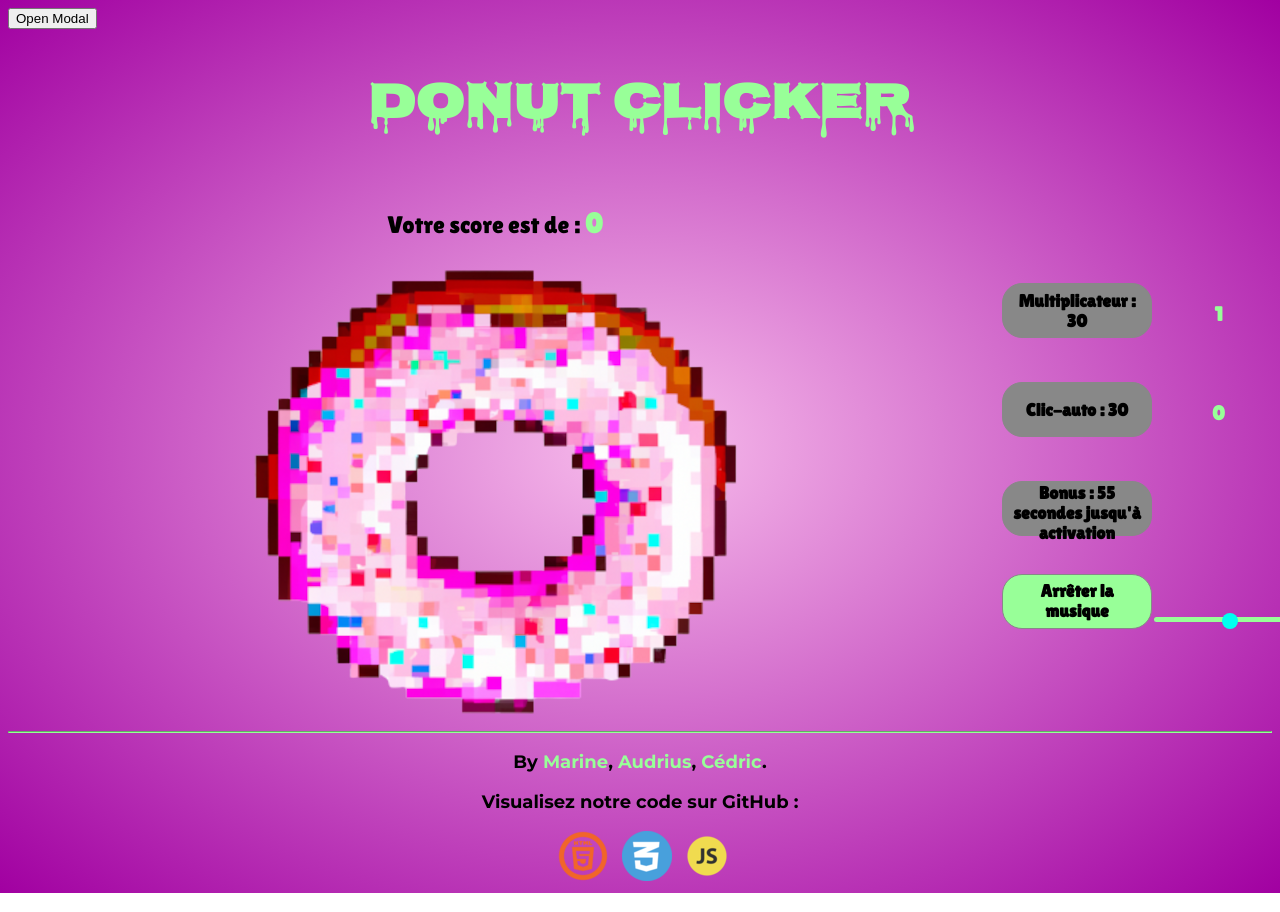
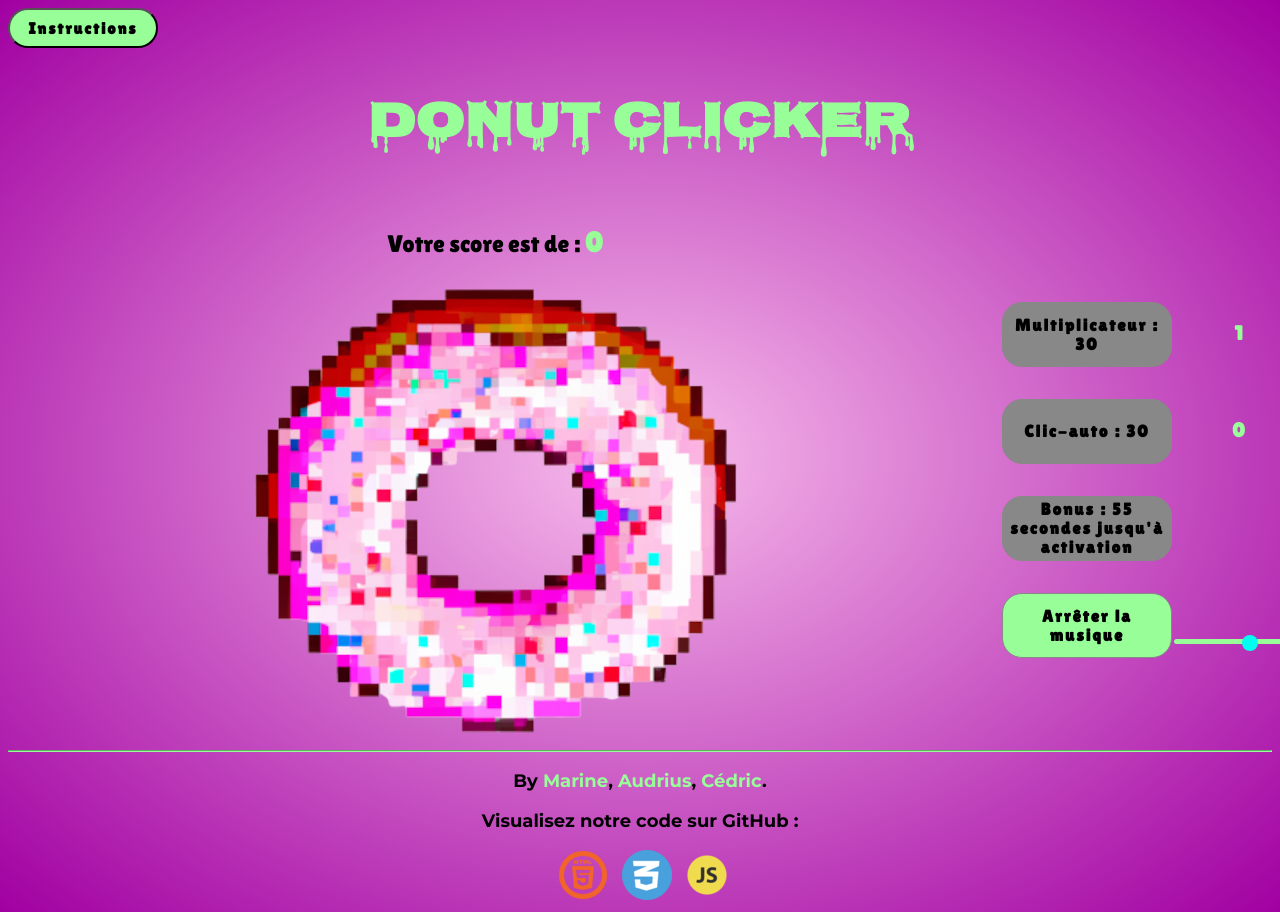
Before and after one commit to MarineVH/cookie-clicker-test, a plain HTML site: page cookie-clicker/index.html in a window 1280 px wide. Shown: the top 912 px of the page. Drawn offline with Linux system fonts and the light colour scheme.

Commit message:
modifs bouton instructions + setup button

```diff
--- a/cookie-clicker/index.html
+++ b/cookie-clicker/index.html
@@ -1,5 +1,6 @@
 <!doctype html>
 <html lang="fr">
+
 <head>
   <meta charset="UTF-8" />
   <link rel="stylesheet" href="style.css">
@@ -8,15 +9,16 @@
   <meta name="description" content="game donut-clicker">
   <!--Désactivation clic droit-->
   <script type="text/javascript">
-      document.oncontextmenu = function() {
+    document.oncontextmenu = function () {
       return false;
     }
   </script>
 
   <title>Donut-Clicker</title>
 </head>
+
 <body>
-    <button id="myBtn">Open Modal</button>
+  <button id="myBtn">Instructions</button>
 
   <!-- The Modal -->
   <div id="myModal" class="modal">
@@ -45,28 +47,39 @@
     </div>
 
     <div id="setup">
-      <button type="button" id="btn-multi" aria-label="Multiplicateur">Multiplicateur : <span id="prix-multi">0</span></button>
+      <button type="button" id="btn-multi" aria-label="Multiplicateur">Multiplicateur : <span
+          id="prix-multi">0</span></button>
       <p id="multi" class="multi">0</p>
-      <button type="button" id="btn-bonus" aria-label="Bonus"><span id="bonus"> Bonus : </span><span id="timer">0</span></button>
+      <button type="button" id="btn-bonus" aria-label="Bonus"><span id="bonus"> Bonus : </span><span
+          id="timer">0</span></button>
       <button type="button" id="btn-auto" aria-label="auto-clic">Clic-auto : <span id="clic-auto">0</span></button>
       <p id="auto" class="auto">0</p>
 
 
       <!--Musique-->
-    <audio id="music" autoplay loop  aria-label="Lecteur audio">
+      <audio id="music" autoplay loop aria-label="Lecteur audio">
         <source src="gnork-party-improved-171719.mp3" type="audio/mpeg">
       </audio>
       <button id="btn-stop" onclick="stopMusic()" aria-label="Arrêter la musique">Arrêter la musique</button>
-    <input id="volume" type="range" min="0" max="1" step="0.1" oninput="setVolume(this.value)" value="0.6" aria-label="Contrôle du volume">
+      <input id="volume" type="range" min="0" max="1" step="0.1" oninput="setVolume(this.value)" value="0.6"
+        aria-label="Contrôle du volume">
     </div>
     <footer>
       <hr>
-      <p id="name">By <a href="https://github.com/MarineVH" title="GitHub">Marine</a>, <a href="https://github.com/AudriusGrebliunas" title="GitHub">Audrius</a>, <a href="https://github.com/cebe0210" title="GitHub">Cédric</a>.</p>
+      <p id="name">By <a href="https://github.com/MarineVH" title="GitHub">Marine</a>, <a
+          href="https://github.com/AudriusGrebliunas" title="GitHub">Audrius</a>, <a href="https://github.com/cebe0210"
+          title="GitHub">Cédric</a>.</p>
       <p>Visualisez notre code sur GitHub :</p>
-      <div id="code"><a href="https://github.com/MarineVH/cookie-clicker/blob/main/cookie-clicker/index.html" title="HTML"><img src="img/html.webp" alt="html"></a> <a href="https://github.com/MarineVH/cookie-clicker/blob/main/cookie-clicker/style.css" title="CSS"><img src="img/css.webp" alt="CSS"><a href="https://github.com/MarineVH/cookie-clicker/blob/main/cookie-clicker/main.js" title="JavaScript"><img src="img/js.webp" alt="JavaScript"></a></div>
+      <div id="code"><a href="https://github.com/MarineVH/cookie-clicker/blob/main/cookie-clicker/index.html"
+          title="HTML"><img src="img/html.webp" alt="html"></a> <a
+          href="https://github.com/MarineVH/cookie-clicker/blob/main/cookie-clicker/style.css" title="CSS"><img
+            src="img/css.webp" alt="CSS"><a
+            href="https://github.com/MarineVH/cookie-clicker/blob/main/cookie-clicker/main.js" title="JavaScript"><img
+              src="img/js.webp" alt="JavaScript"></a></div>
     </footer>
 
   </div>
   <script src="main.js"></script>
 </body>
+
 </html>
--- a/cookie-clicker/style.css
+++ b/cookie-clicker/style.css
@@ -60,16 +60,16 @@
   }
 
   #setup button {
-    width: 150px;
-    height: 55px;
+    width: 170px;
+    height: 65px;
     /*background-color: #98FF98;*/
     background-color: #bbbbbb;
     border: 1px solid #888888;
     border-radius: 20px;
     font-weight: bold;
     font-family: lilita;
-    font-size: 1.10rem;
-
+    font-size: 1.05rem;
+    letter-spacing: 2px;
   }
 
   #score {
@@ -253,15 +253,16 @@
   }
 
   #setup button {
-    width: 150px;
-    height: 55px;
+    width: 170px;
+    height: 65px;
     /* background-color: #98FF98;*/
     background-color: #bbbbbb;
     border: 1px solid #888888;
     border-radius: 20px;
     font-weight: bold;
     font-family: lilita;
-    font-size: 1.10rem;
+    font-size: 1.05rem;
+    letter-spacing: 2px;
   }
 
   #score {
@@ -468,3 +469,14 @@
   text-decoration: none;
   cursor: pointer;
 }
+
+#myBtn {
+  background-color: #98FF98;
+  font-family: lilita;
+  font-weight: bold;
+  font-size: 1rem;
+  letter-spacing: 2px;
+  border-radius: 20px;
+  width: 150px;
+  height: 40px;
+}
```
Lines whose indentation alone changed are shown as unchanged.
